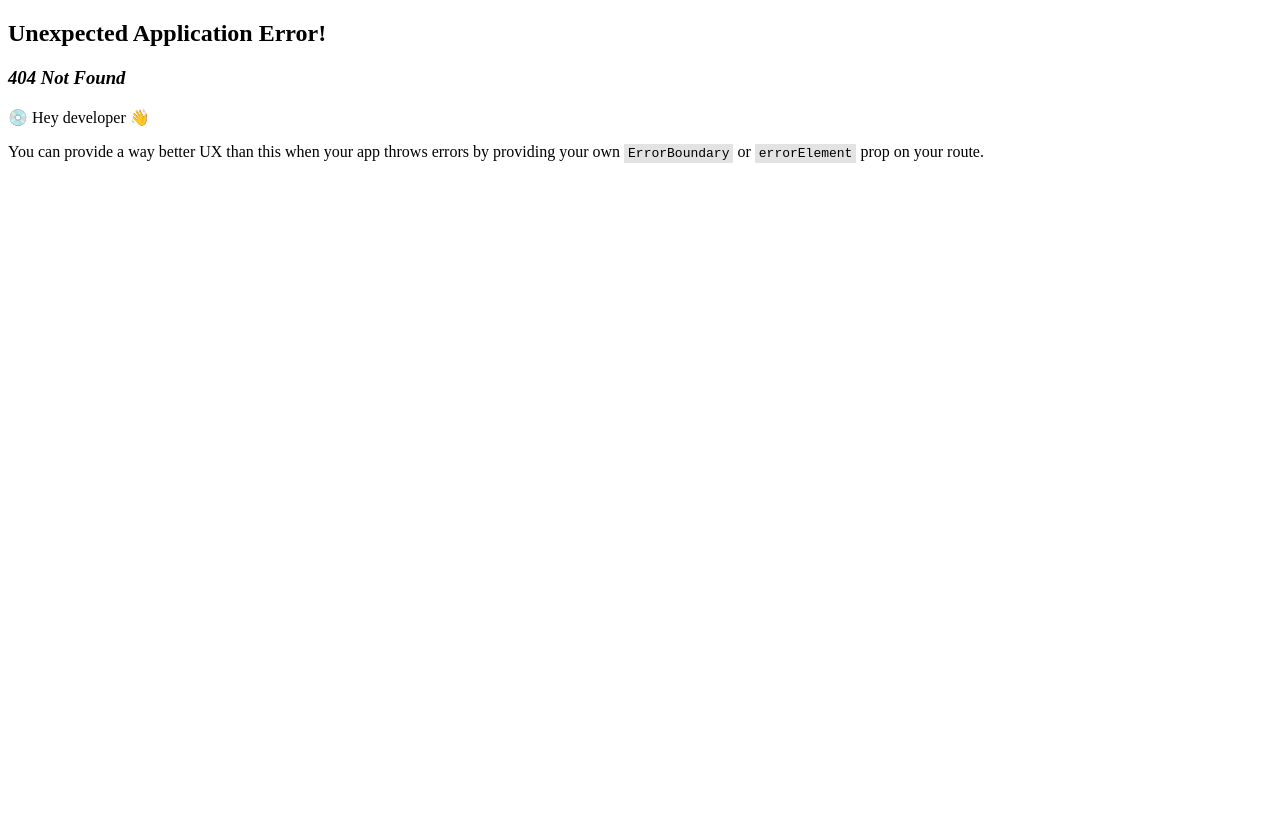
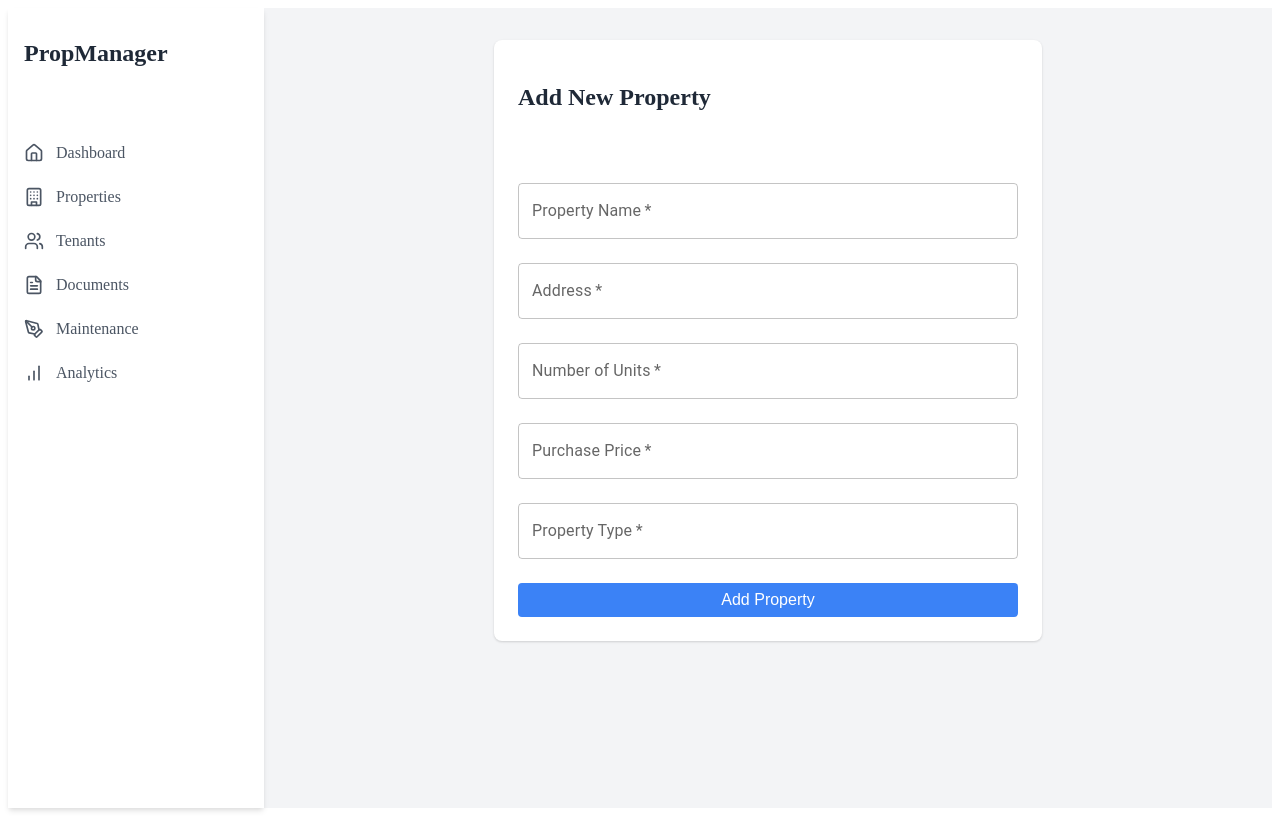
Before and after one commit to antholim/RealEstateManager, a React (Vite) app in the folder Frontend/: page /property in a window 1280 px wide. Before the commit this address had no page. Built offline with nearby package versions, Linux system fonts and the light colour scheme.

Commit message:
frontend modification

```diff
--- a/Frontend/src/App.tsx
+++ b/Frontend/src/App.tsx
@@ -5,6 +5,7 @@ import Register from "./pages/Register/Register"
 import MyBuilding from "./pages/MyBuilding/MyBuilding";
 import Home from "./pages/Home/Home";
 import DashboardPage from "./pages/Dashboard/Dashboard";
+import PropertyPage from "./pages/PropertyPage/PropertyPage";
 
 const router = createBrowserRouter([
   {path : "/", element : undefined},
@@ -13,6 +14,7 @@ const router = createBrowserRouter([
   {path : "/home", element : <Home />},
   {path : "/my-building", element : <MyBuilding />},
   {path : "/dashboard", element : <DashboardPage />},
+  {path : "/property", element : <PropertyPage />},
 
 ]);
 function App() {
--- /dev/null
+++ b/Frontend/src/components/Sidebar/Sidebar.module.css
@@ -0,0 +1,54 @@
+.sidebar {
+  width: 16rem;
+  background-color: white;
+  box-shadow: 0 4px 6px -1px rgba(0, 0, 0, 0.1), 0 2px 4px -1px rgba(0, 0, 0, 0.06);
+}
+
+.header {
+  padding: 1rem;
+}
+
+.title {
+  font-size: 1.5rem;
+  font-weight: bold;
+  color: #1f2937;
+}
+
+.nav {
+  margin-top: 2rem;
+}
+
+.navItem {
+  display: flex;
+  align-items: center;
+  padding: 0.75rem 1rem;
+  color: #4b5563;
+  transition: background-color 0.2s;
+  cursor: pointer;
+}
+
+.navItem:hover {
+  background-color: #f3f4f6;
+}
+
+.navItem.active {
+  background-color: #f3f4f6;
+  color: #2563eb;
+  animation: clickEffect 0.3s ease-out;
+}
+
+.icon {
+  margin-right: 0.75rem;
+  width: 1.25rem;
+  height: 1.25rem;
+}
+
+li {
+  list-style: none
+}
+
+ul {
+  list-style-type: none;
+  padding: 0px;
+  margin: 0px;
+}
--- /dev/null
+++ b/Frontend/src/components/Sidebar/Sidebar.tsx
@@ -0,0 +1,36 @@
+import { Home, Users, FileText, PenToolIcon as Tool, BarChart, Building } from "lucide-react"
+import styles from "./sidebar.module.css"
+
+const navItems = [
+  { icon: Home, label: "Dashboard" },
+  { icon: Building, label: "Properties" },
+  { icon: Users, label: "Tenants" },
+  { icon: FileText, label: "Documents",  },
+  { icon: Tool, label: "Maintenance" },
+  { icon: BarChart, label: "Analytics" },
+]
+
+export default function Sidebar() {
+    const sidebarContent = null
+  return (
+    <div className={styles.sidebar}>
+      <div className={styles.header}>
+        <h1 className={styles.title}>PropManager</h1>
+      </div>
+      <nav className={styles.nav}>
+        <ul>
+          {navItems.map((item, index) => (
+            <li key={index}>
+              <div onClick={()=> {
+                // setSidebarContent(item.label)
+              }} className={`${styles.navItem} ${item.label === sidebarContent ? styles.active : ""}`}>
+                <item.icon className={styles.icon} />
+                {item.label}
+              </div>
+            </li>
+          ))}
+        </ul>
+      </nav>
+    </div>
+  )
+}
--- /dev/null
+++ b/Frontend/src/pages/PropertyPage/PropertyPage.module.css
@@ -0,0 +1,11 @@
+.container {
+    display: flex;
+    height: 100vh;
+    background-color: #f3f4f6;
+}
+
+.main {
+    flex: 1;
+    overflow-y: auto;
+    padding: 2rem;
+}
--- /dev/null
+++ b/Frontend/src/pages/PropertyPage/PropertyPage.tsx
@@ -0,0 +1,16 @@
+import Sidebar from "../../components/Sidebar/Sidebar";
+import AddProperty from "./components/AddProperty"
+import styles from "./PropertyPage.module.css"
+import { useState } from "react"
+
+export default function PropertyPage() {
+
+  return (
+    <div className={styles.container}>
+      <Sidebar/>
+      <main className={styles.main}>
+        <AddProperty/>
+      </main>
+    </div>
+  )
+}
--- /dev/null
+++ b/Frontend/src/pages/PropertyPage/components/AddProperty.module.css
@@ -0,0 +1,65 @@
+.card {
+    max-width: 500px;
+    margin: 0 auto;
+    padding: 1.5rem;
+}
+
+.title {
+    font-size: 1.5rem;
+    font-weight: bold;
+    margin-bottom: 1.5rem;
+    color: #1f2937;
+}
+
+.form {
+    display: flex;
+    flex-direction: column;
+    gap: 1rem;
+}
+
+.formGroup {
+    display: flex;
+    flex-direction: column;
+}
+
+.label {
+    font-size: 0.875rem;
+    font-weight: 500;
+    margin-bottom: 0.25rem;
+    color: #4b5563;
+}
+
+.input {
+    padding: 0.5rem;
+    border: 1px solid #d1d5db;
+    border-radius: 0.25rem;
+    font-size: 1rem;
+}
+
+.input:focus {
+    outline: none;
+    border-color: #3b82f6;
+    box-shadow: 0 0 0 3px rgba(59, 130, 246, 0.1);
+}
+
+.error {
+    color: #ef4444;
+    font-size: 0.75rem;
+    margin-top: 0.25rem;
+}
+
+.submitButton {
+    background-color: #3b82f6;
+    color: white;
+    padding: 0.5rem 1rem;
+    border: none;
+    border-radius: 0.25rem;
+    font-size: 1rem;
+    font-weight: 500;
+    cursor: pointer;
+    transition: background-color 0.2s;
+}
+
+.submitButton:hover {
+    background-color: #2563eb;
+}
--- /dev/null
+++ b/Frontend/src/pages/PropertyPage/components/AddProperty.tsx
@@ -0,0 +1,122 @@
+import type React from "react"
+
+import { useState } from "react"
+import { Card } from "../../Dashboard/components/ui/card"
+import styles from "./addProperty.module.css"
+import { TextField, Button, Typography, Container, Paper } from '@mui/material';
+
+export default function AddProperty() {
+  const [formData, setFormData] = useState({
+    name: "",
+    address: "",
+    units: "",
+    purchasePrice: "",
+    propertyType: ""
+  })
+
+  const [errors, setErrors] = useState<Record<string, string>>({})
+
+  const handleChange = (e: React.ChangeEvent<HTMLInputElement>) => {
+    const { name, value } = e.target
+    setFormData((prevData) => ({
+      ...prevData,
+      [name]: value,
+    }))
+  }
+
+  const validateForm = () => {
+    const newErrors: Record<string, string> = {}
+    if (!formData.name.trim()) newErrors.name = "Name is required"
+    if (!formData.address.trim()) newErrors.address = "Address is required"
+    if (!formData.units.trim()) newErrors.units = "Number of units is required"
+    else if (isNaN(Number(formData.units))) newErrors.units = "Units must be a number"
+    return newErrors
+  }
+
+  const handleSubmit = (e: React.FormEvent) => {
+    e.preventDefault()
+    const newErrors = validateForm()
+    if (Object.keys(newErrors).length === 0) {
+      // Here you would typically send the data to your backend
+      console.log("Form submitted:", formData)
+      // Reset form after submission
+      setFormData({
+        name: "",
+        address: "",
+        units: "",
+        purchasePrice: "",
+        propertyType: ""
+      })
+    } else {
+      setErrors(newErrors)
+    }
+  }
+
+  return (
+    <Card className={styles.card}>
+      <h2 className={styles.title}>Add New Property</h2>
+      <form onSubmit={handleSubmit} className={styles.form}>
+        <div className={styles.formGroup}>
+          {errors.name && <span className={styles.error}>{errors.name}</span>}
+        </div>
+        <div className={styles.formGroup}>
+          {errors.address && <span className={styles.error}>{errors.address}</span>}
+        </div>
+        <div className={styles.formGroup}>
+          <TextField
+            label="Property Name"
+            type="text"
+            fullWidth
+            margin="normal"
+            name="name"
+            value={formData.name}
+            onChange={handleChange}
+            required
+          />
+          <TextField
+            label="Address"
+            type="text"
+            fullWidth
+            margin="normal"
+            name="address"
+            value={formData.address}
+            onChange={handleChange}
+            required
+          />
+
+          <TextField
+            label="Number of Units"
+            type="number"
+            fullWidth
+            margin="normal"
+            value={formData.units}
+            onChange={handleChange}
+            required
+          />
+          <TextField
+            label="Purchase Price"
+            type="text"
+            fullWidth
+            margin="normal"
+            value={formData.purchasePrice}
+            onChange={handleChange}
+            required
+          />
+          <TextField
+            label="Property Type"
+            type="text"
+            fullWidth
+            margin="normal"
+            value={formData.purchasePrice}
+            onChange={handleChange}
+            required
+          />
+          {errors.units && <span className={styles.error}>{errors.units}</span>}
+        </div>
+        <button type="submit" className={styles.submitButton}>
+          Add Property
+        </button>
+      </form>
+    </Card>
+  )
+}
```
Also changed, not shown: 1 other file (tests, documents, lock files or other folders).
